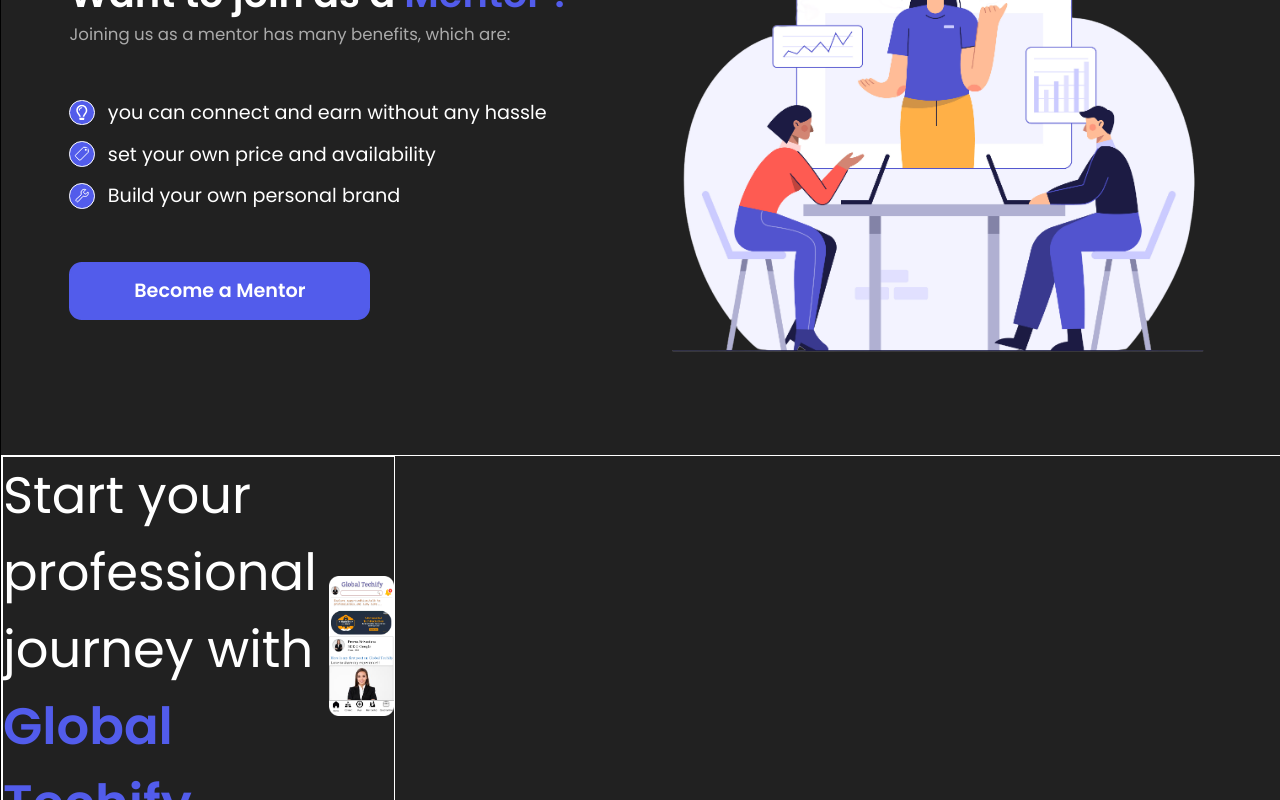
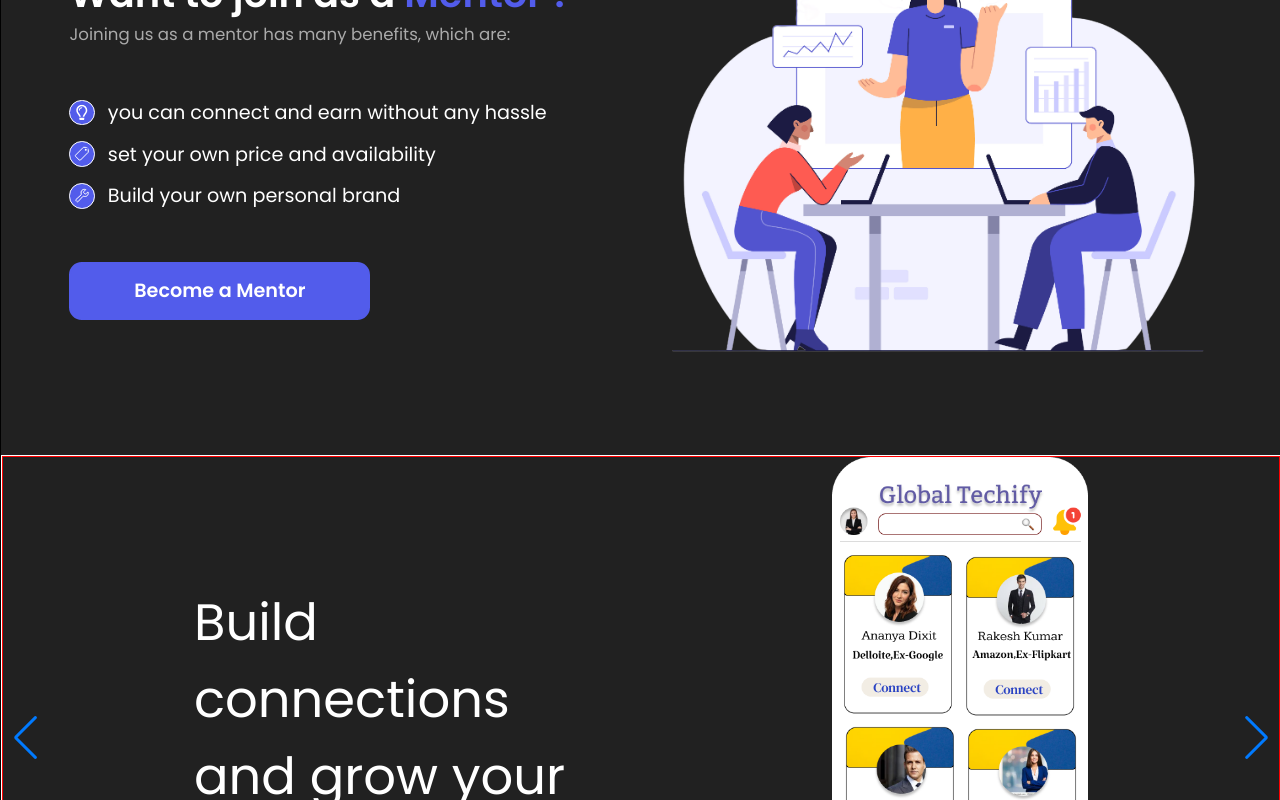
Before and after one commit to firsttech24/global-techify-website, a React (Vite) app: page / in a window 1280 px wide. Shown: the part 2000-2800 px from the top of the page. Built offline with nearby package versions, Linux system fonts and the light colour scheme; a web font is replaced by a local one.

Commit message:
update slider of homepage

```diff
--- a/src/components/home/slider/Slider.jsx
+++ b/src/components/home/slider/Slider.jsx
@@ -2,14 +2,22 @@ import React from "react";
 import styles from "./slider.module.css";
 
 import { Swiper, SwiperSlide } from "swiper/react";
+import { Navigation, Autoplay } from "swiper/modules";
+import "swiper/css";
+import "swiper/css/autoplay";
+import "swiper/css/navigation";
 import { sliderArr } from "../../../data/home/slider";
 
 export default function Slider() {
   return (
     <Swiper
       spaceBetween={50}
-      slidesPerView={3}
-      onSlideChange={() => console.log("slide change")}
+      slidesPerView={1}
+      modules={[Navigation, Autoplay]}
+      loop={true}
+      navigation
+      autoplay={{ delay: 3000 }}
+      onSlideChange={() => console.log("chaning")}
       onSwiper={swiper => console.log(swiper)}
       className={styles.swiper}
     >
@@ -17,7 +25,8 @@ export default function Slider() {
         <SwiperSlide key={index} className={styles.swiperSlide}>
           <div className={styles.leftContainer}>
             <p className={styles.title}>
-              {item.title}{" "}
+              {item.title}
+              <br />
               <span className={styles.span}>{item.highlightedText}</span>
             </p>
           </div>
--- a/src/components/home/slider/slider.module.css
+++ b/src/components/home/slider/slider.module.css
@@ -1,15 +1,19 @@
 .swiper {
   border: 1px solid #fff;
   width: 100vw;
+  display: flex;
+  justify-content: center;
+  align-items: center;
   .swiperSlide {
-    border: 1px solid #fff;
-    width: 100%;
+    border: 1px solid red;
     display: flex;
     justify-content: center;
     align-items: center;
     .leftContainer {
+      width: 50%;
       .title {
         font-size: 4vw;
+        width: 60%;
         .span {
           color: var(--themeColor);
           font-weight: 600;
```
